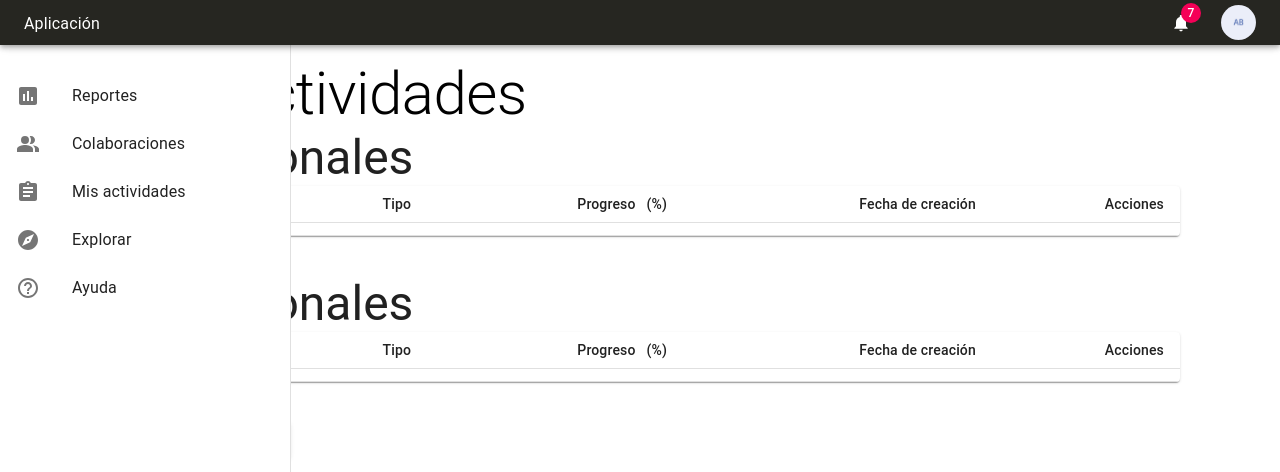
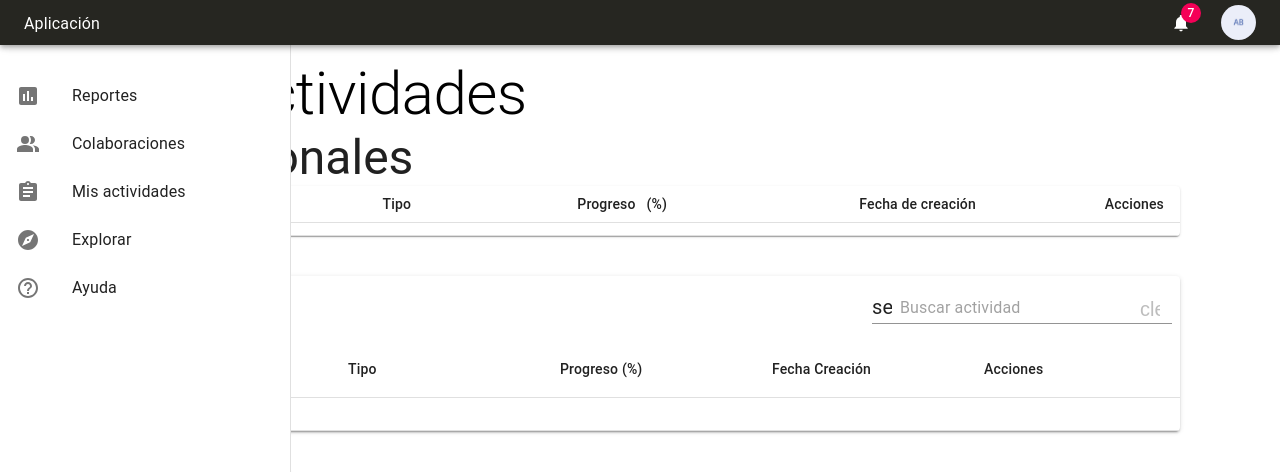
Before and after one commit to David199926/proyecto-IS, a React (Create React App) app: page /mis-actividades in a window 1280 px wide. Shown: the top 472 px of the page. Built offline with nearby package versions, Linux system fonts and the light colour scheme; no server answers.

Commit message:
Update ActividadesProfesionales.js
se cambio la tabla anterior por una con un mejor diseño, que incorpora un sistema de ordenamiento y busqueda

```diff
--- a/src/misActividades/ActividadesProfesionales.js
+++ b/src/misActividades/ActividadesProfesionales.js
@@ -1,29 +1,15 @@
 import React, { useState, useEffect } from 'react';
-import { makeStyles } from '@material-ui/core/styles';
-import Table from '@material-ui/core/Table';
-import TableBody from '@material-ui/core/TableBody';
-import TableCell from '@material-ui/core/TableCell';
-import TableContainer from '@material-ui/core/TableContainer';
-import TableHead from '@material-ui/core/TableHead';
-import TableRow from '@material-ui/core/TableRow';
-import Paper from '@material-ui/core/Paper';
-import {Typography } from '@material-ui/core';
 import { EliminarActividad } from './EliminarActividad';
 import { EditarActividad } from './EditarActividad';
+import MaterialTable from 'material-table'
 
 export const ActividadesProfesionales = () => {
 
-  const useStyles = makeStyles({
-    table: {
-      minWidth: 650,
-    },
-  });
-
-  const classes = useStyles();
-
   const [state, setState] = useState([{}]);
 
+
   const getActividadesAcademicas = async () => {
+
     const url = 'http://localhost:4000/mis-actividades/profesionales';
     const response = await fetch(url);
     const data = await response.json();
@@ -40,45 +26,48 @@ export const ActividadesProfesionales = () => {
     }
 
     setState(auxiliarData);
-
   }
 
   useEffect(() => {
     getActividadesAcademicas();
   }, []);
 
+  const columnas =  [
+    {title: 'Nombre' , field: 'nombre'},
+    {title: 'Tipo' ,field: 'tipo'},
+    {title: 'Progreso (%)',field: 'progreso'},
+    {title: 'Fecha Creación',field: 'fecha'},
+    {title: 'Acciones',field: 'acciones' , sorting:false}
+  ];
 
-  const rows = state;
+  const data= state;
 
   return (
-    <>
-      <Typography color="textPrimary" variant="h3">Profesionales</Typography>
-      <TableContainer component={Paper}>
-        <Table className={classes.table} size="small" aria-label="a dense table">
-          <TableHead>
-            <TableRow>
-              <TableCell>Nombre</TableCell>
-              <TableCell align="right">Tipo</TableCell>
-              <TableCell align="right">Progreso &nbsp; (%)</TableCell>
-              <TableCell align="right">Fecha de creación</TableCell>
-              <TableCell align="right">Acciones</TableCell>
-            </TableRow>
-          </TableHead>
-          <TableBody>
-            {rows.map((row) => (
-              <TableRow key={row.nombre}>
-                <TableCell component="th" scope="row">
-                  {row.nombre}
-                </TableCell>
-                <TableCell align="right">{row.tipo}</TableCell>
-                <TableCell align="right">{row.progreso}</TableCell>
-                <TableCell align="right">{row.fecha}</TableCell>
-                <TableCell align="right">{row.acciones}</TableCell>
-              </TableRow>
-            ))}
-          </TableBody>
-        </Table>
-      </TableContainer>
-    </>
+
+  <div style={{ maxWidth: '100%' }}>
+
+        <MaterialTable
+          columns={columnas}
+          data={data}
+          title="Profesionales"
+          options={
+            {
+              paging:false,
+              search:true,
+              draggable: false
+            }
+        }
+
+        localization={
+          {
+            toolbar:{searchPlaceholder : 'Buscar actividad'},
+            body: {emptyDataSourceMessage: 'No hay actividades para mostrar'}
+          }
+        }
+
+        />
+
+      </div>
   )
+
 }
```
